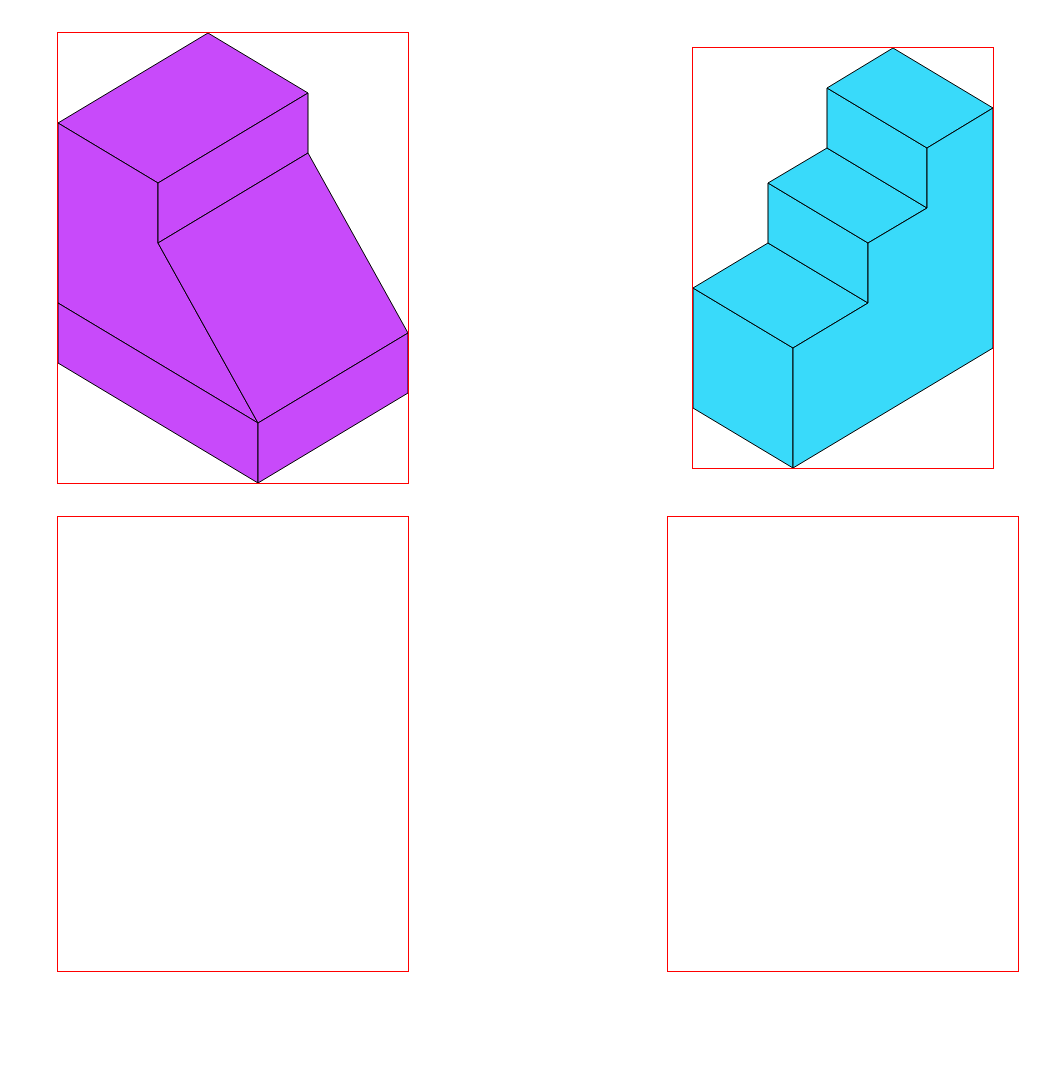
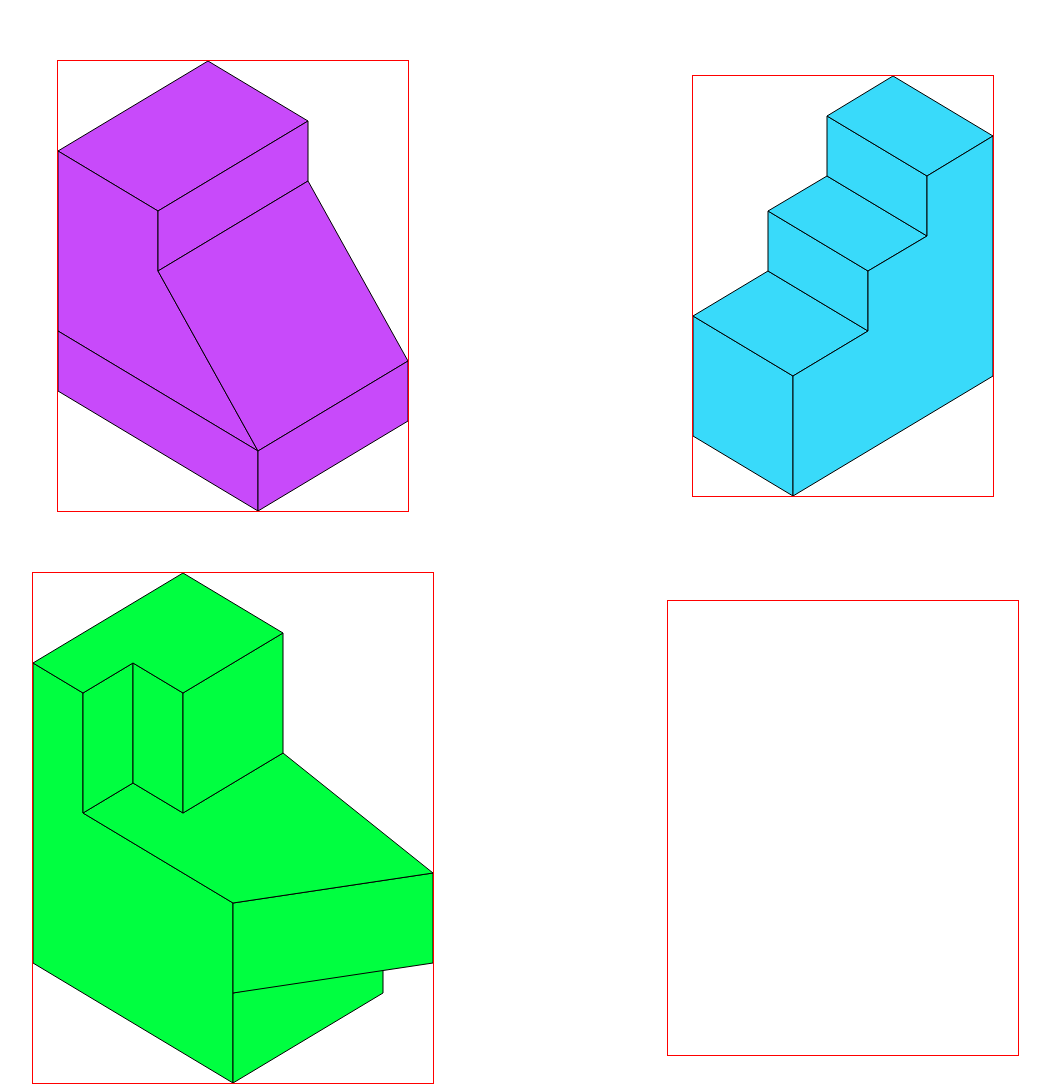
Before and after one commit to juangalvez1/IS623ComputacionGraficaJuanGalvez, a website: page Parcial2/Punto1/punto1.html in a window 1280 px wide. Shown: the whole page, without its empty margins (102-1152 px from the left). Before the commit the page ends 1002 px from the top, so only its background shows below. Drawn offline with Linux system fonts and the light colour scheme.

Commit message:
Third figure of task 1 of parcial 2 completed

```diff
--- a/Parcial2/Punto1/dibujitos.js
+++ b/Parcial2/Punto1/dibujitos.js
@@ -82,6 +82,7 @@ dibujarFiguraRellena(isometrico1, [
     [200, 390]
 ], "#C84AFA");
 
+
 // Figurita 2
 
 // Cara frontal izquierda
@@ -116,7 +117,7 @@ dibujarFiguraRellena(isometrico2, [
     [234, 160]
 ], "#39DAFA");
 
-//Segundo escalon vertical
+// Segundo escalon vertical
 dibujarFiguraRellena(isometrico2, [
     [234, 160],
     [134, 100],
@@ -124,7 +125,7 @@ dibujarFiguraRellena(isometrico2, [
     [234, 100]
 ], "#39DAFA");
 
-//Tercer escalon plano
+// Tercer escalon plano
 dibujarFiguraRellena(isometrico2, [
     [234, 100],
     [134, 40],
@@ -133,7 +134,7 @@ dibujarFiguraRellena(isometrico2, [
 ], "#39DAFA");
 
 
-//Cara lateral izquierda
+// Cara lateral izquierda
 dibujarFiguraRellena(isometrico2, [
     [100, 300],
     [175, 255],
@@ -144,3 +145,76 @@ dibujarFiguraRellena(isometrico2, [
     [300, 300],
     [100, 420]
 ], "#39DAFA");
+
+
+// Figurita 3
+
+// Cara izquierda
+dibujarFiguraRellena(isometrico3, [
+    [200, 510],
+    [0, 390],
+    [0, 90],
+    [50, 120],
+    [50, 240],
+    [200, 330],
+], "#00FF40")
+
+// Cara derecha inferior
+dibujarFiguraRellena(isometrico3, [
+    [200, 510],
+    [200, 420],
+    [350, 390],
+    [350, 420]
+], "#00FF40")
+
+// Cara derecha de enmedio
+dibujarFiguraRellena(isometrico3, [
+    [200, 420],
+    [200, 330],
+    [400, 300],
+    [400, 390]
+], "#00FF40")
+
+// Cara plana de enmedio
+dibujarFiguraRellena(isometrico3, [
+    [200, 330],
+    [50, 240],
+    [100, 210],
+    [150, 240],
+    [250, 180],
+    [400, 300],
+], "#00FF40")
+
+// Cara derecha de arriba pequeña
+dibujarFiguraRellena(isometrico3, [
+    [50, 240],
+    [50, 120],
+    [100, 90],
+    [100, 210]
+], "#00FF40")
+
+// Cara izquierda de arriba pequeña
+dibujarFiguraRellena(isometrico3, [
+    [100, 210],
+    [100, 90],
+    [150, 120],
+    [150, 240]
+], "#00FF40")
+
+// Cara derecha de arriba grande
+dibujarFiguraRellena(isometrico3,[
+    [150, 240],
+    [150, 120],
+    [250, 60],
+    [250, 180],
+], "#00FF40")
+
+// Cara superior
+dibujarFiguraRellena(isometrico3,[
+    [50, 120],
+    [100, 90],
+    [150, 120],
+    [250, 60],
+    [150, 0],
+    [0, 90],
+], "#00FF40")
--- a/Parcial2/Punto1/estilito.css
+++ b/Parcial2/Punto1/estilito.css
@@ -25,3 +25,8 @@ div{
     height: 420px;
     width: 300px;
 }
+
+.isometrico3{
+    height: 510px;
+    width: 400px;
+}
--- a/Parcial2/Punto1/punto1.html
+++ b/Parcial2/Punto1/punto1.html
@@ -17,7 +17,7 @@
         </div>
 
         <div class = "isometrico3">
-            <canvas id="figurita3" width="350" height="450"></canvas>
+            <canvas id="figurita3" width="400" height="510"></canvas>
         </div>
 
         <div class = "isometrico4">
```
